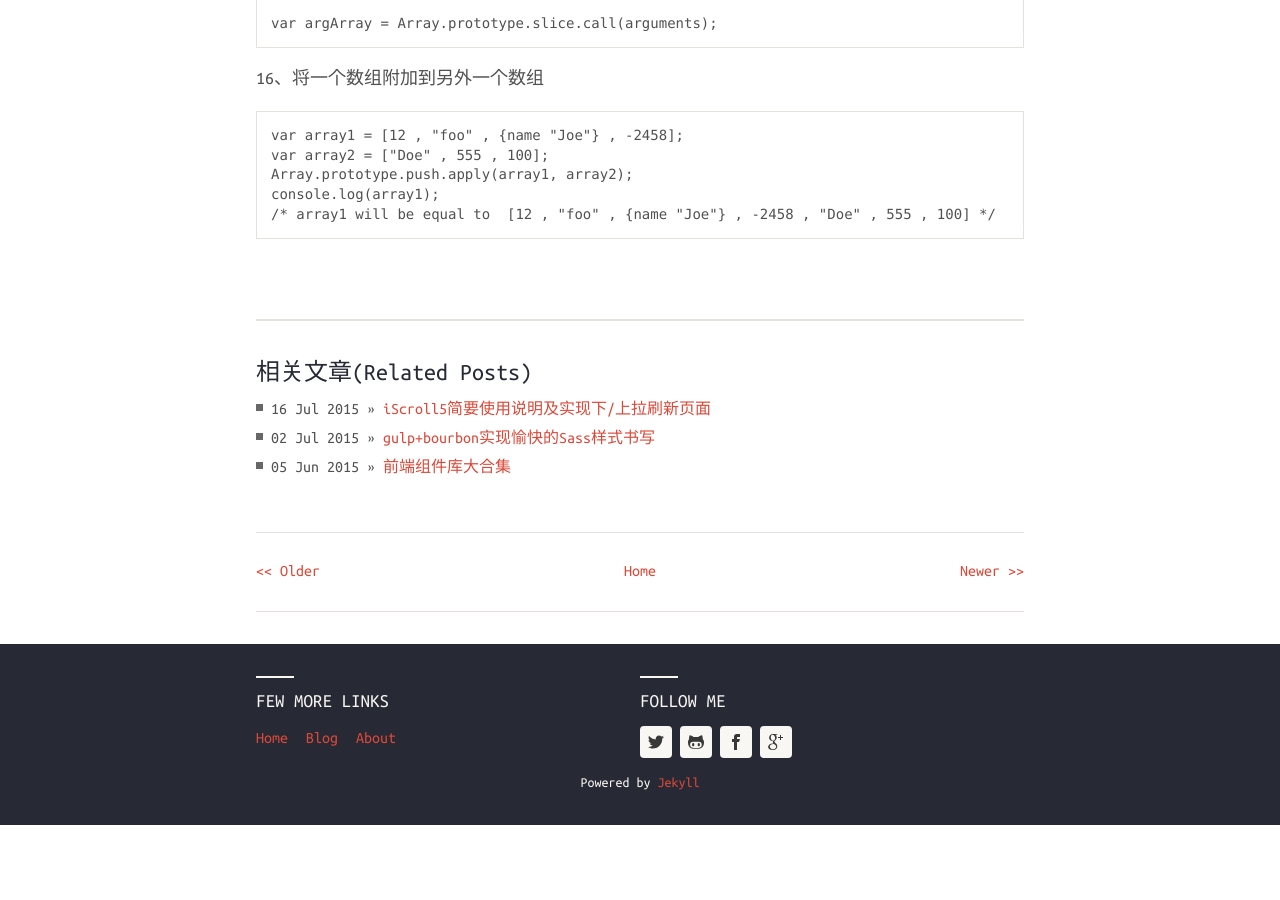
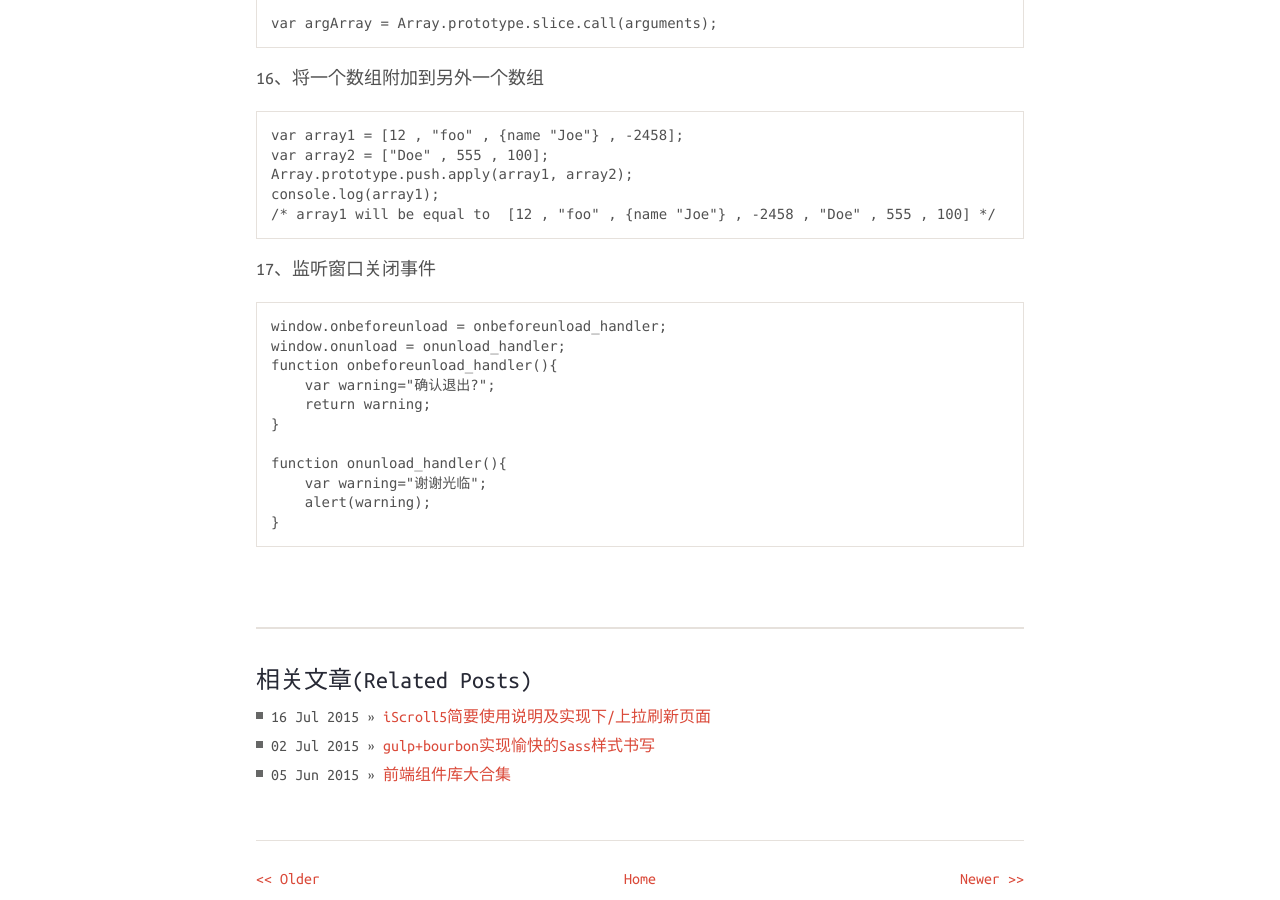
Before and after one commit to CooLNuanfeng/coolnuanfeng.github.com, a Jekyll site: the page built from _posts/2014-11-17-javascript-fn.md, in a window 1280 px wide and 900 px high, scrolled down 20805 px. Built offline with Jekyll 4.4.1, drawn with Linux system fonts in a browser that asks for light colours; before the commit the page ends 21630 px from its top, so only the background shows below that.

Commit message:
javascript add 2015-7-29

```diff
--- a/_posts/2014-11-17-javascript-fn.md
+++ b/_posts/2014-11-17-javascript-fn.md
@@ -1008,3 +1008,18 @@ permalink: javascript-fn
     Array.prototype.push.apply(array1, array2);
     console.log(array1);
     /* array1 will be equal to  [12 , "foo" , {name "Joe"} , -2458 , "Doe" , 555 , 100] */
+
+
+17、监听窗口关闭事件
+
+    window.onbeforeunload = onbeforeunload_handler;
+    window.onunload = onunload_handler;
+    function onbeforeunload_handler(){
+        var warning="确认退出?";
+        return warning;
+    }
+
+    function onunload_handler(){
+        var warning="谢谢光临";
+        alert(warning);
+    }
```
